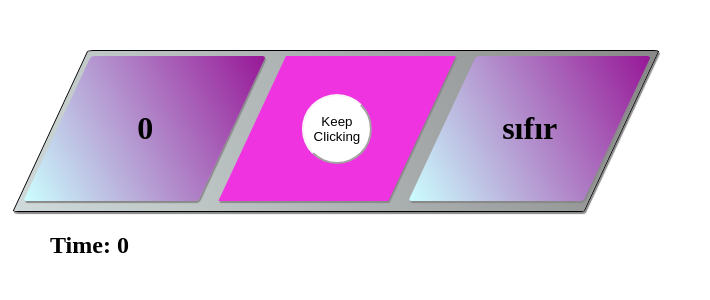
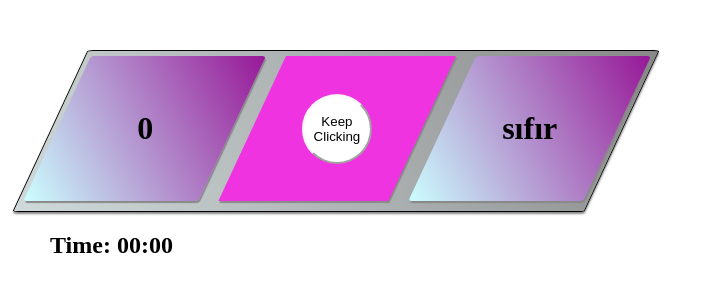
Before and after one commit to tylerfurgalack/Button-App, a React (Create React App) app: page / in a window 1280 px wide. Shown: the top 300 px of the page, without its empty margins (0-710 px from the left). Built offline with nearby package versions, Linux system fonts and the light colour scheme.

Commit message:
restructured timer component to be child of button. Timer displays sec/milisec will not reset after Bosalmak true

```diff
--- a/src/App.js
+++ b/src/App.js
@@ -1,14 +1,16 @@
-import { useState } from "react";
 import "./App.css";
 import Button from "./components/Button";
-import Timer from "./components/Timer";
 
 function App() {
-  const [count, setCount] = useState(0);
   return (
     <body className="page">
-      <Button count={count} setCount={setCount}/>
-      <Timer count={count} setCount={setCount}/>
+      <Button />
+      {/* <Timer
+        count={count}
+        setCount={setCount}
+        showBosalmak={showBosalmak}
+        setShowBosalmak={setShowBosalmak}
+      /> */}
     </body>
   );
 }
--- a/src/components/Timer.js
+++ b/src/components/Timer.js
@@ -2,17 +2,27 @@ import { useState, useEffect } from "react";
 
 const Timer = (props) => {
   const [time, setTime] = useState(0);
-  const [timerOn, setTimerOn] = useState(false);
 
   useEffect(() => {
     let interval = null;
-    if (props.count >= 1 && props.count <= 30) {
-      interval = setInterval(setTime(prevTime => prevTime +10), 10);
-    } else if (props.count === 31) {
-      return () => clearInterval(interval);
+
+    if (props.count >= 1 && props.count <= 4) {
+      interval = setInterval(
+        setTime((prevTime) => prevTime + 10),
+        10
+      );
+    } else if (props.count === 5) {
+      clearInterval(interval);
+    } else if (props.showBosalmak) {
+      return setTime(0);
     }
-  }, [props.count, time, timerOn]);
-  return <h2>Time: {time}</h2>;
+  }, [props.count, time, props.showBosalmak]);
+  return (
+    <h2>
+      Time: <span>{("0" + Math.floor((time / 60000) % 60)).slice(-2)}</span>:
+      <span>{("0" + Math.floor((time / 1000) % 60)).slice(-2)}</span>
+    </h2>
+  );
 };
 
 export default Timer;
--- a/src/components/button.css
+++ b/src/components/button.css
@@ -5,7 +5,7 @@ height: 150px;
 border: 1px solid black;
 border-radius: 1%;
 transform:skewX(-25deg);
-box-shadow: 2px 2px 1px #888888;
+box-shadow: 1px 2px 2px #888888;
 display: flex;
 justify-content: space-between;
 background: linear-gradient(45deg, #d0dada,  #888888);
--- a/src/components/button.js
+++ b/src/components/button.js
@@ -1,47 +1,52 @@
-import { useState, useEffect, useMemo } from "react";
+import { useEffect, useState, useMemo } from "react";
 import "./button.css";
 import WordCounter from "./WordCounter";
+import Timer from "./Timer";
 //"Boşalmak"
-const Button = (props) => {
+const Button = () => {
+  const [count, setCount] = useState(0);
   const [showBosalmak, setShowBosalmak] = useState(false);
   useEffect(() => {
-    if (props.count === 31) {
+    if (count === 5) {
       setTimeout(() => {
         setShowBosalmak(true);
         setTimeout(() => {
-          props.setCount(0);
+          setCount(0);
           setShowBosalmak(false);
         }, 3000);
       }, 2000);
     }
-  }, [props.count, props.setCount]);
+  }, [count, setCount, setShowBosalmak]);
   const className = useMemo(() => {
-    if(props.count >= 31) {
+    if(count >= 5) {
       return "wordCountContainer flash"
     } else {
       return "wordCountContainer"
     }
-  }, [props.count]);
+  }, [count]);
 
   return (
+    <div>
     <div className="container">
       <div className={className}>
-        <h1 className="wordCountText">{props.count}</h1>
+        <h1 className="wordCountText">{count}</h1>
       </div>
       <div className="buttonContainer">
         <button
           className="button"
-          onClick={() => props.setCount(props.count + 1)}
-          disabled={props.count >= 31}
+          onClick={() => setCount(count + 1)}
+          disabled={count >= 5}
         >
           Keep Clicking
         </button>
       </div>
       <div className={className}>
         <h1 className="wordCountText">
-          <WordCounter numCount={props.count} showBosalmak={showBosalmak}/>
+          <WordCounter numCount={count} showBosalmak={showBosalmak}/>
         </h1>
       </div>
+    </div>
+    <Timer count={count} showBosalmak={showBosalmak} />
     </div>
   );
 };
```
